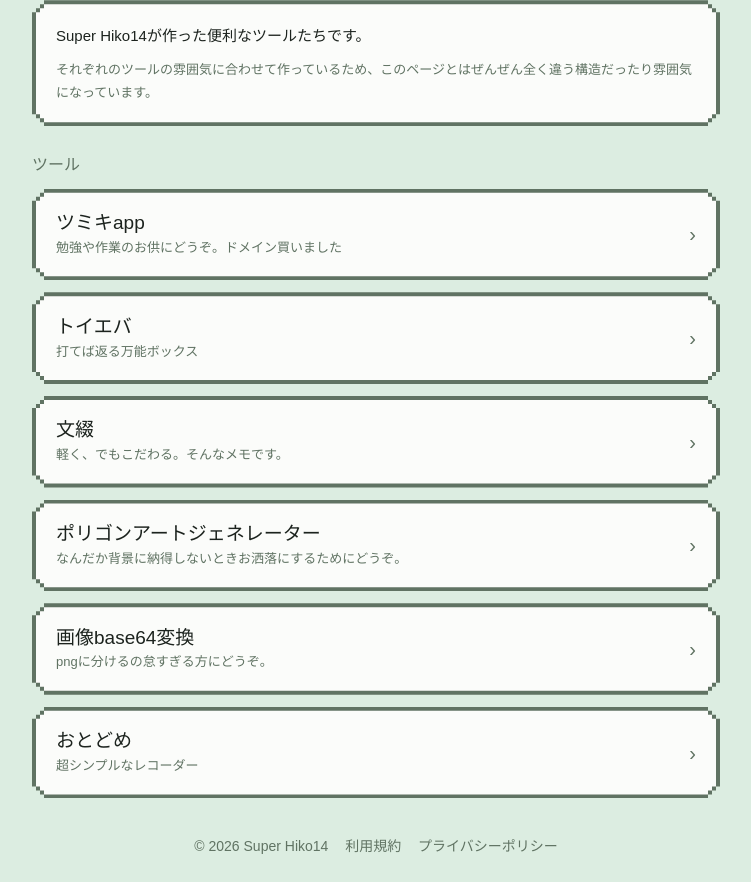
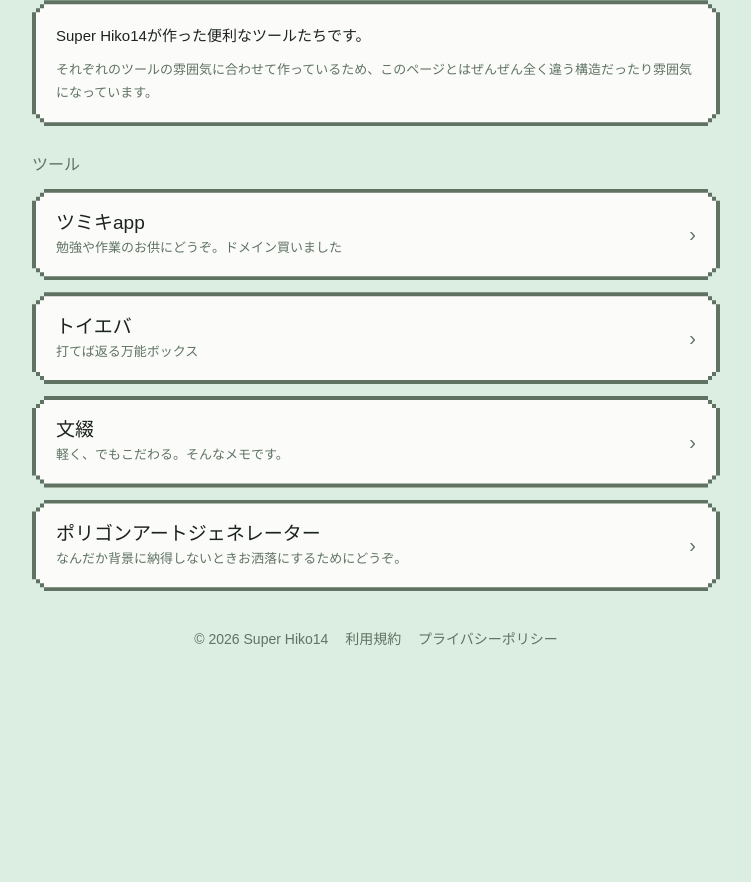
Before and after one commit to super-hiko14/portfolio, a plain HTML site: page monooki/index.html in a window 1280 px wide. Shown: the part 173-1055 px from the top of the page, without its empty margins (264-1015 px from the left). After the commit the page ends 847 px from the top, so only its background shows below. Drawn offline with Linux system fonts and the light colour scheme; a web font is replaced by a local one.

Commit message:
Move retired tools to monooki/old
Move base64, oekaki and otodome under monooki/old/ and drop base64 and
otodome from the 物置場 list. Also includes a small edit to 文綴's icon tag.

Co-Authored-By: Claude Opus 5.5 <noreply@anthropic.com>

```diff
--- a/monooki/index.html
+++ b/monooki/index.html
@@ -45,10 +45,6 @@
       <span><span class="t">文綴</span><span class="d">軽く、でもこだわる。そんなメモです。</span></span><span class="go">›</span></a></li>
     <li><a class="card" href="/monooki/polygon/">
       <span><span class="t">ポリゴンアートジェネレーター</span><span class="d">なんだか背景に納得しないときお洒落にするためにどうぞ。</span></span><span class="go">›</span></a></li>
-    <li><a class="card" href="/monooki/base64/">
-      <span><span class="t">画像base64変換</span><span class="d">pngに分けるの怠すぎる方にどうぞ。</span></span><span class="go">›</span></a></li>
-    <li><a class="card" href="/monooki/otodome/">
-      <span><span class="t">おとどめ</span><span class="d">超シンプルなレコーダー</span></span><span class="go">›</span></a></li>
   </ul>
 </div>
 
```
Also changed, not shown: monooki/memo/index.html (+1 -1 lines), monooki/old/base64/index.html (renamed from monooki/base64/index.html), monooki/old/oekaki/index.html (renamed from monooki/oekaki/index.html), monooki/old/otodome/index.html (renamed from monooki/otodome/index.html).
